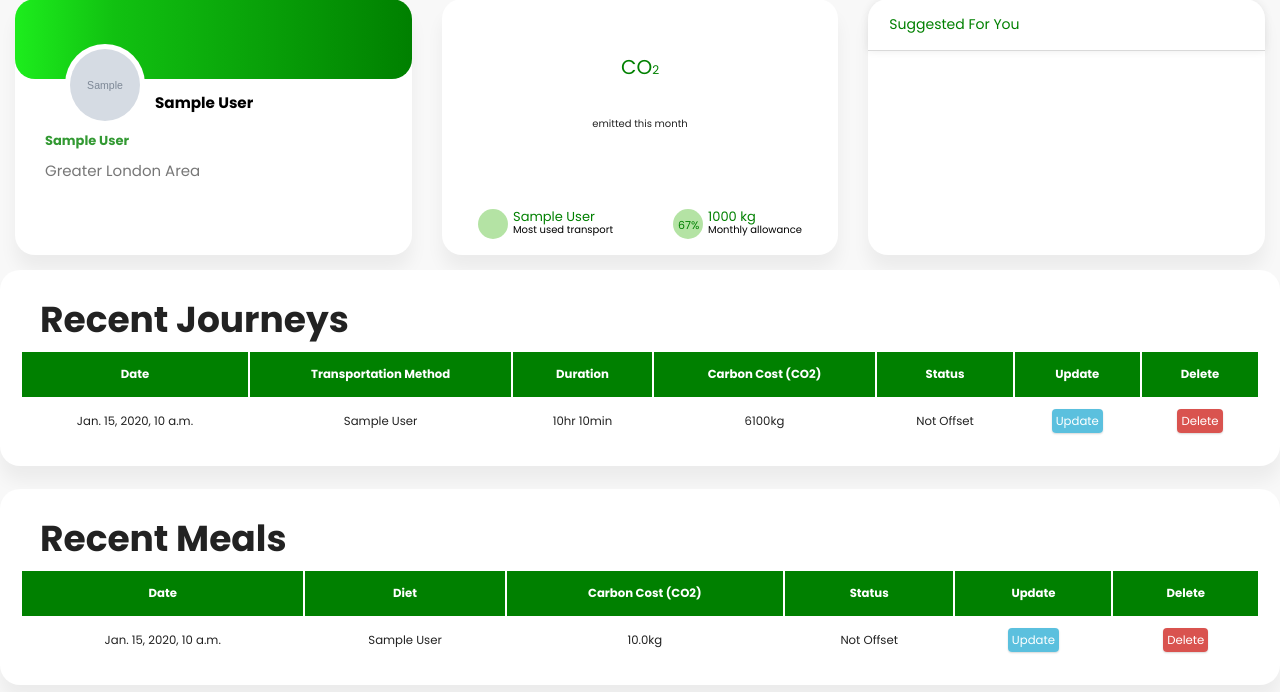
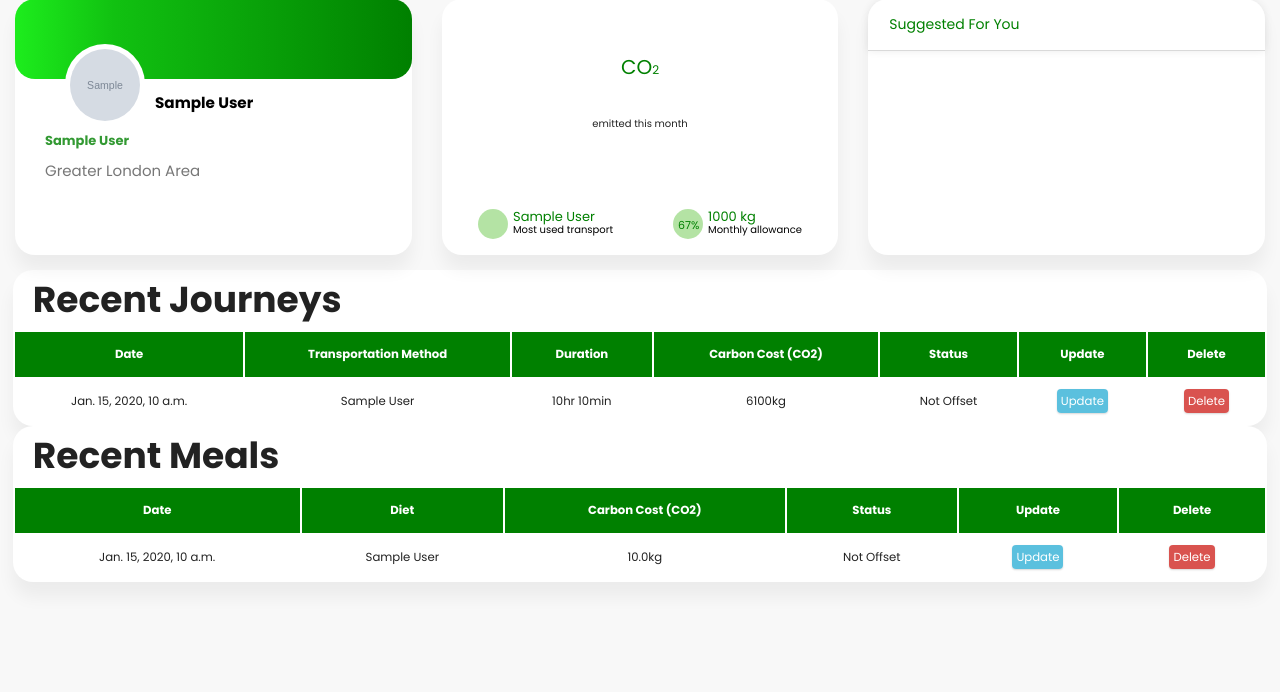
Before and after one commit to ErikKarsen/Greenr, a Django app: page / in a window 1280 px wide. Shown: the part 67-759 px from the top of the page. Run offline with Django 3.2, Linux system fonts and the light colour scheme; a user stored in the database is signed in; tables that the repository leaves empty hold one stand-in row (values such as "Sample post"); grey boxes marked "Sample" are stand-in pictures; some libraries are stand-ins or nearby versions.

Commit message:
table styling

```diff
--- a/accounts/static/css/style.css
+++ b/accounts/static/css/style.css
@@ -317,7 +317,7 @@ h2 {
 
 .main {
     background: #f8f8f8;
-    padding: 150px 0;
+    padding: 60px 0;
 }
 
 body {
@@ -537,7 +537,9 @@ label.valid:after {
 }
 
 .table-container {
-    width: 45%;
+    width: 98%;
+    overflow-x: auto;
+    margin-top: 40px;
     background: #fff;
     margin: 0 auto;
     box-shadow: 0px 15px 16.83px 0.17px rgba(0, 0, 0, 0.05);
@@ -1110,19 +1112,6 @@ label.valid:after {
     margin: 40px;
 }
 
-@media (max-width: 1295px){
-    .split-container {
-        flex-direction: column;
-    }
-
-    .table-container {
-        width: 100%;
-        border-radius: 20px;
-        align-items: center;
-        overflow-x: auto;
-        padding: 20px }
-}
-
 @media (max-width: 753px){
     .gauge .title{
         transform: translate(0px, -140px);
--- a/accounts/templates/accounts/dashboard.html
+++ b/accounts/templates/accounts/dashboard.html
@@ -5,8 +5,6 @@
 {% block content %}
 
 {% include 'accounts/data_tiles.html' %}
-<div class="split-container">
-
 <div class="table-container">
     <h2 class="table-title">Recent Journeys</h2>
     <table class="content-table">
@@ -38,8 +36,6 @@
         </tbody>
   </table>
 </div>
-
-<br>
 
 <div class="table-container">
     <h2 class="table-title">Recent Meals</h2>
@@ -73,11 +69,5 @@
 
         </tbody>
   </table>
-
-
-
-  </table>
-</div>
-
 </div>
 {% endblock %}
```
